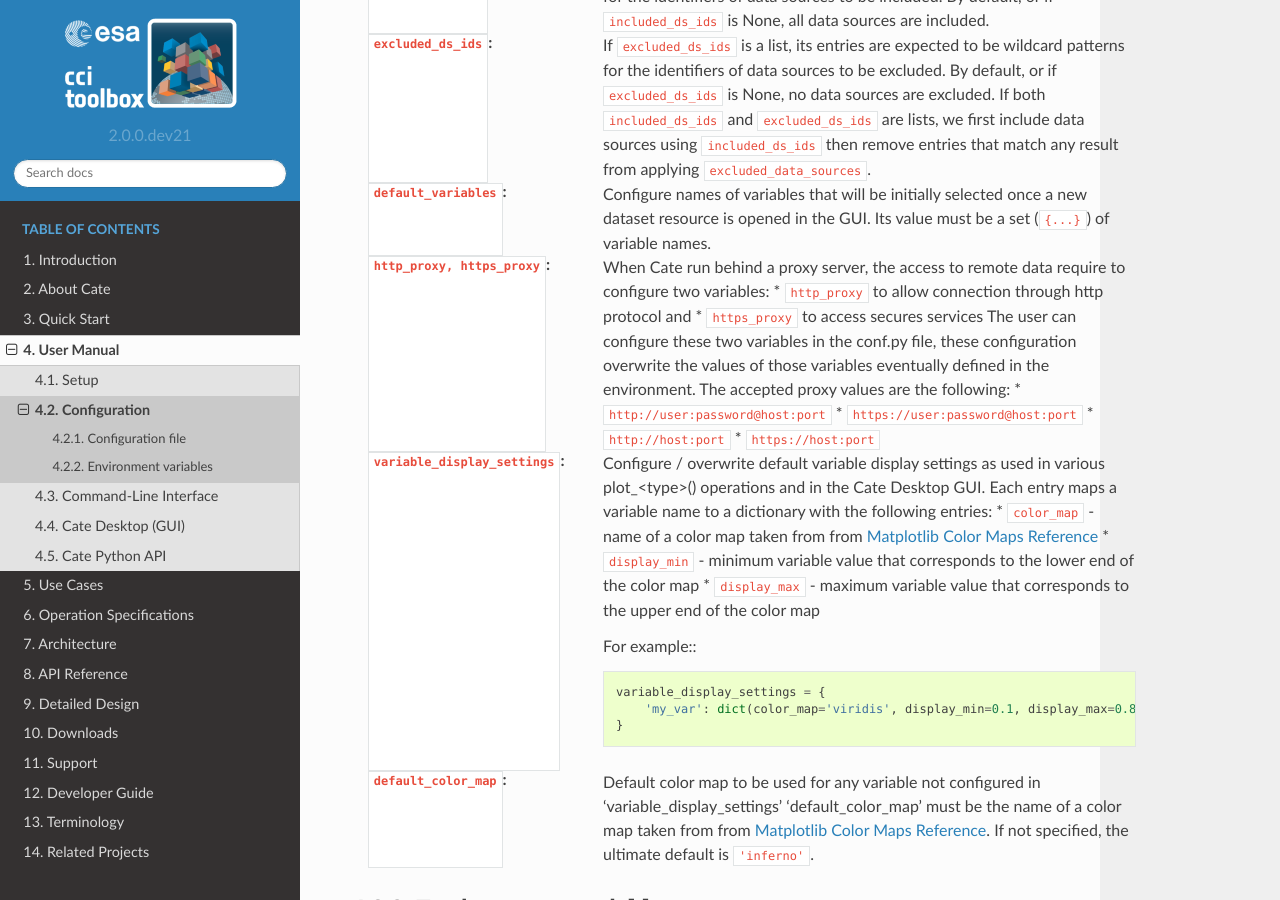
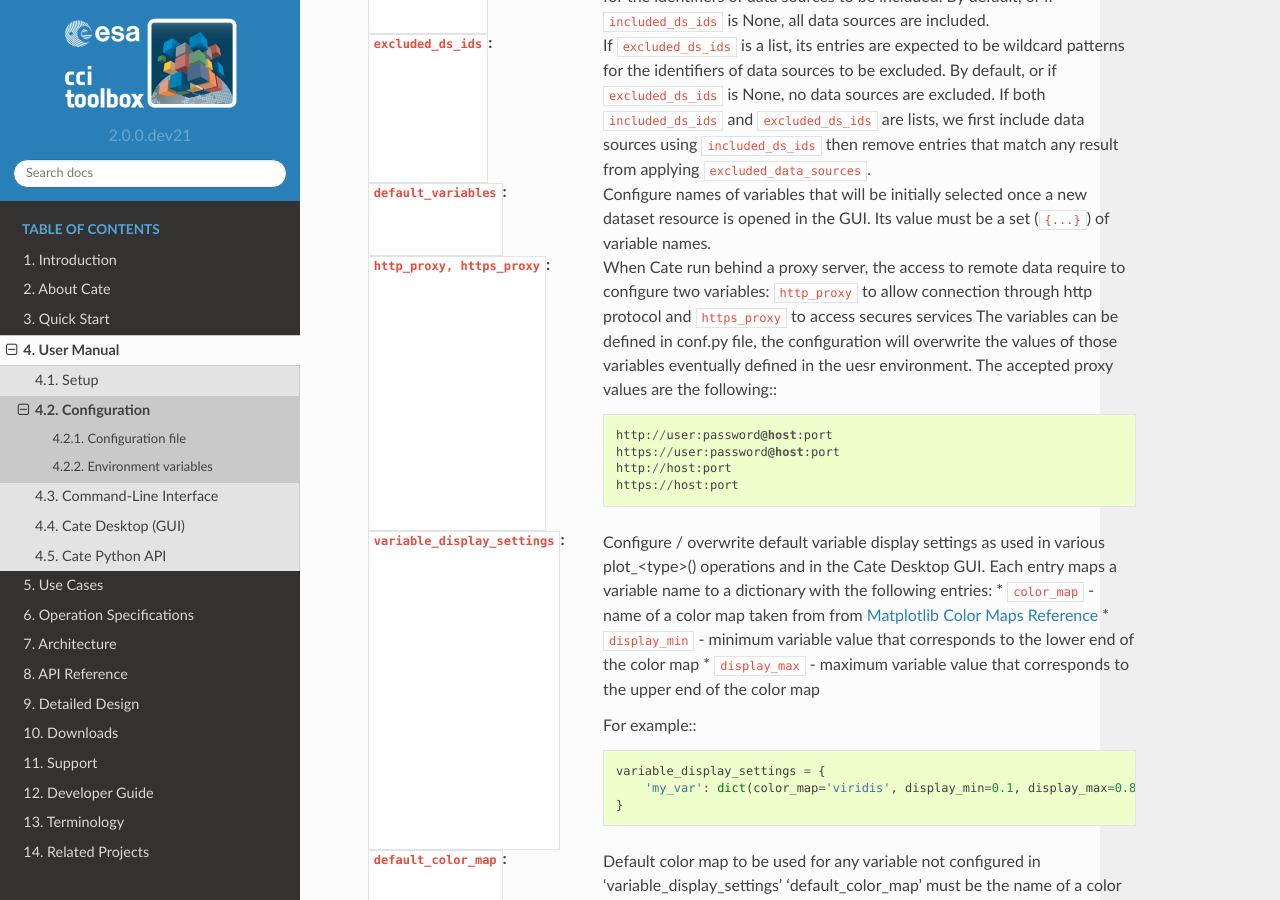
Before and after one commit to CCI-Tools/cate, a Sphinx documentation site: the page built from doc/source/user_manual/um_conf.rst, in a window 1280 px wide and 900 px high, scrolled down 763 px. Built offline with Sphinx 7.4.7 and the Read the Docs theme 2.0.0, drawn with Linux system fonts in a browser that asks for light colours.

Commit message:
https user manual

```diff
--- a/doc/source/user_manual/um_conf.rst
+++ b/doc/source/user_manual/um_conf.rst
@@ -51,15 +51,15 @@ Given here is an overview of the possible configuration settings:
 
 :``http_proxy, https_proxy``:
     When Cate run behind a proxy server, the access to remote data require to configure two variables:
-    * ``http_proxy`` to allow connection through http protocol and
-    * ``https_proxy`` to access secures services
-    The user can configure these two variables in the conf.py file, these configuration overwrite the values of those
-    variables eventually defined in the environment.
-    The accepted proxy values are the following:
-    * ``http://user:password@host:port``
-    * ``https://user:password@host:port``
-    * ``http://host:port``
-    * ``https://host:port``
+    ``http_proxy`` to allow connection through http protocol and ``https_proxy`` to access secures services
+    The variables can be defined in conf.py file, the configuration will overwrite the values of those
+    variables eventually defined in the uesr environment.
+    The accepted proxy values are the following:::
+
+        http://user:password@host:port
+        https://user:password@host:port
+        http://host:port
+        https://host:port
 
 :``variable_display_settings``:
     Configure / overwrite default variable display settings as used in various plot_<type>() operations
```
